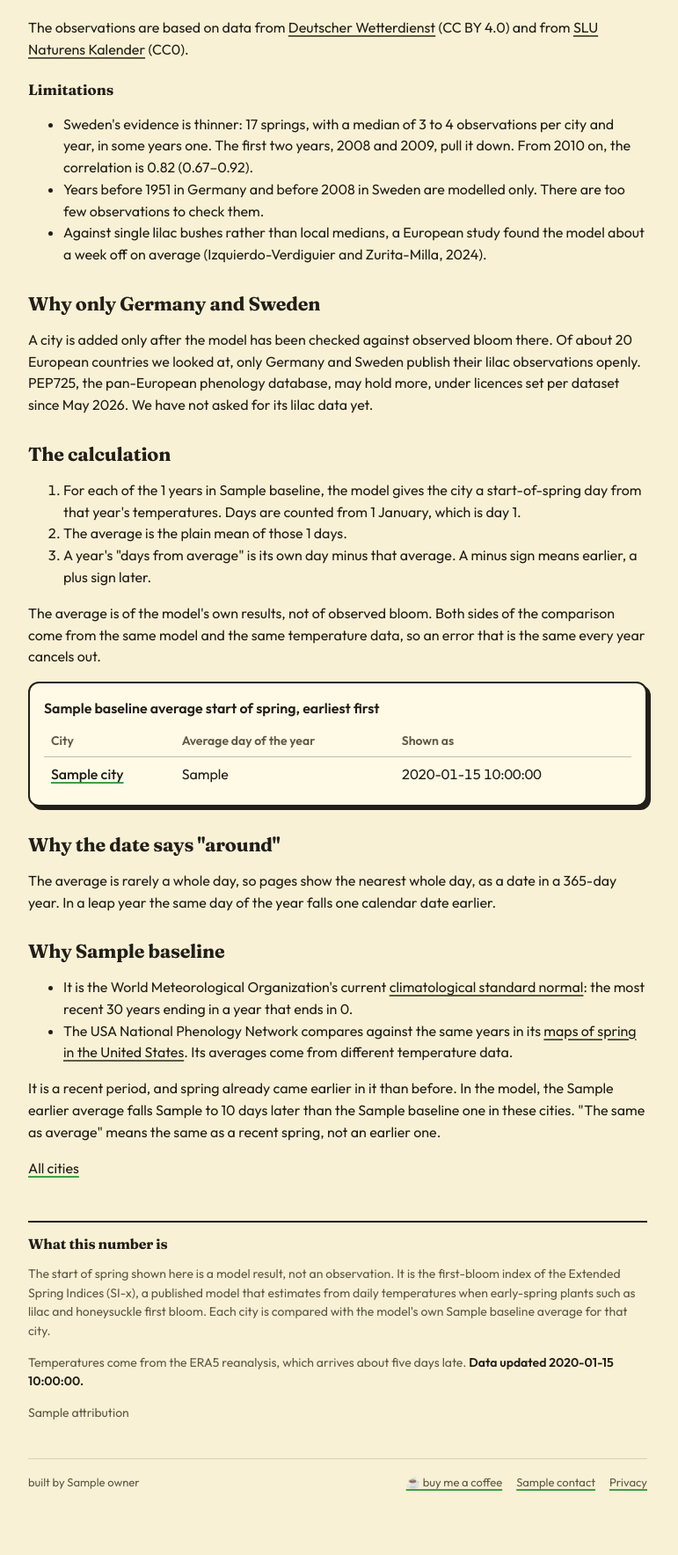
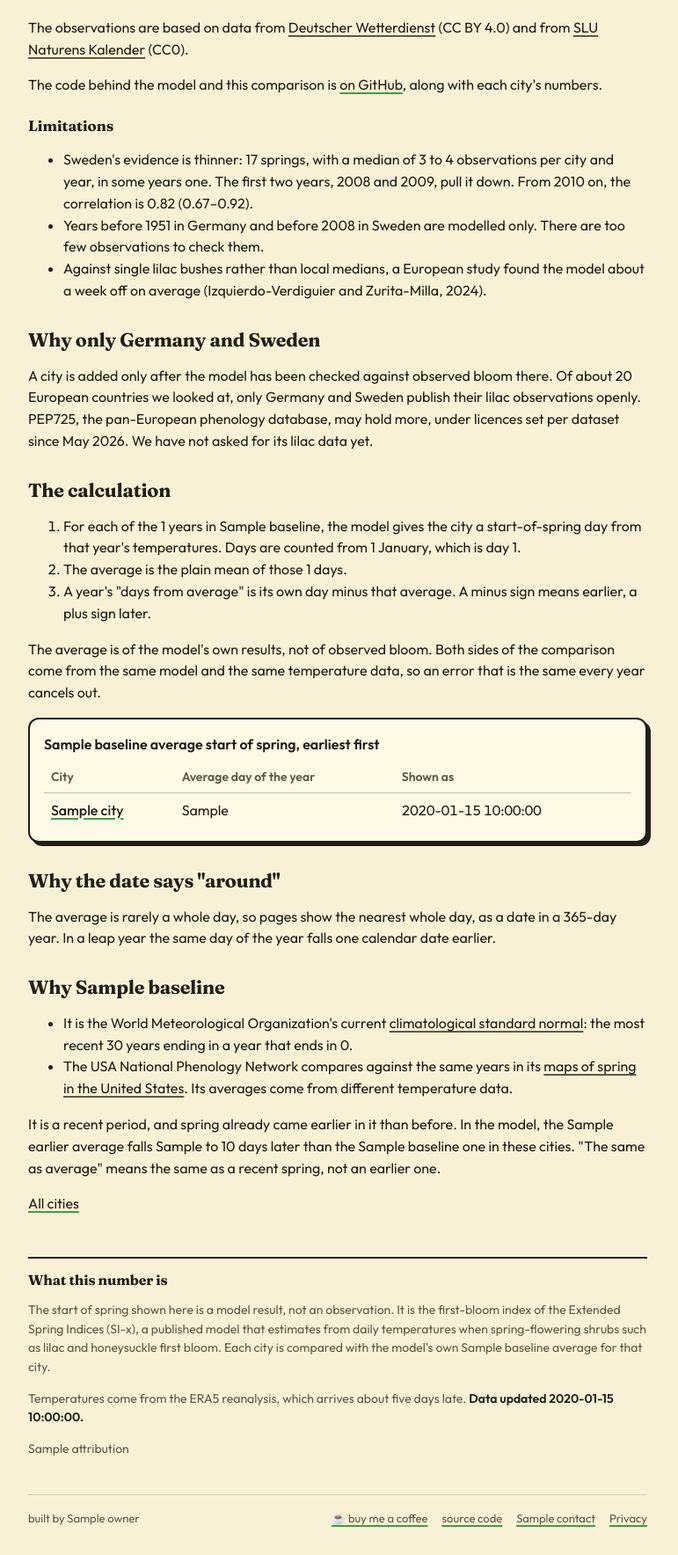
Before and after one commit to Aimekram/call-of-kiuru, a Python web app: template site/templates/method.html in a window 1280 px wide. Shown: the part 1284-3052 px from the top of the page at 88% size, without its empty margins (256-1027 px from the left). Before the commit the page ends 2979 px from the top, so only its background shows below. Run offline with Jinja, Linux system fonts and the light colour scheme; the template is opened without the code that fills it: most values are stand-ins (such as "Sample title", 1, 10 or a date in 2020).

Commit message:
feat: link the source code, fix the shrub wording, split the card footer
- Footer: a "source code" link to the GitHub repo, grouped with the
  other external link, before the internal ones.
- Method page: a line under the validation saying the code and each
  city's numbers are on GitHub.
- "early-spring plants" becomes "spring-flowering shrubs": lilac
  blooms in mid to late spring, 22 April to 28 May on average here.
- Instagram ranking card: the footer's two sentences on separate lines
  instead of one wrapping word.

Co-Authored-By: Claude Opus 5.5 <noreply@anthropic.com>

```diff
--- a/pipeline/build_site.py
+++ b/pipeline/build_site.py
@@ -32,6 +32,7 @@ ADDRESS = "ul. Stanisława Taczaka 24/103, 61-819 Poznań, Poland"  # CEIDG plac
 CONTACT = "hello@callofkiuru.eu"
 PRIVACY_UPDATED = "18 October 2026"
 TIP_URL = "https://suppi.pl/devtortie"
+REPO_URL = "https://github.com/Aimekram/call-of-kiuru"
 # Share cards (og:image), made by share_cards.py into cards/.
 CARD_SIZE = (1200, 630)
 SITE_CARD_ALT = "Call of Kiuru: the modelled start of spring in European cities, every year since 1940."
@@ -233,7 +234,7 @@ def prepare(result):
                                     chart_days, (first, last))
     shared = {
         "site_name": SITE_NAME,
-        "owner": OWNER, "contact": CONTACT, "tip_url": TIP_URL,
+        "owner": OWNER, "contact": CONTACT, "tip_url": TIP_URL, "repo_url": REPO_URL,
         "baseline": f"{first}–{last}",
         "baseline_length": last - first + 1,
         "attribution": result["attribution"],
--- a/site/static/style.css
+++ b/site/static/style.css
@@ -148,7 +148,6 @@ table.rows-link thead tr > :first-child { padding-left: 0.5rem; }
 .about h2 { font-size: 1rem; color: var(--ink); margin-top: 0; }
 .about strong { color: var(--ink); font-weight: 600; }
 
-/* Footer: who runs the site, contact, privacy */
 .site-footer {
   display: flex; flex-wrap: wrap; justify-content: space-between; gap: 0.25rem 1.5rem;
   margin-top: 2.5rem; padding-top: 1rem; border-top: 1px solid var(--line);
--- a/site/templates/base.html
+++ b/site/templates/base.html
@@ -32,7 +32,7 @@
 {% block about %}
 <aside class="about">
 <h2>What this number is</h2>
-<p>The start of spring shown here is a model result, not an observation. It is the first-bloom index of the Extended Spring Indices (SI-x), a published model that estimates from daily temperatures when early-spring plants such as lilac and honeysuckle first bloom. Each city is compared with the model's own {{ baseline }} average for that city.</p>
+<p>The start of spring shown here is a model result, not an observation. It is the first-bloom index of the Extended Spring Indices (SI-x), a published model that estimates from daily temperatures when spring-flowering shrubs such as lilac and honeysuckle first bloom. Each city is compared with the model's own {{ baseline }} average for that city.</p>
 <p>Temperatures come from the ERA5 reanalysis, which arrives about five days late. <strong>Data updated {{ updated }}.</strong></p>
 <p>{{ attribution }}</p>
 </aside>
@@ -40,7 +40,7 @@
 </main>
 <footer class="site-footer">
 <p>built by {{ owner }}</p>
-<p class="links">{% if tip_url %}<a target="_blank" rel="noopener" href="{{ tip_url }}" data-goatcounter-click="tip-link" data-goatcounter-title="Buy me a coffee">☕️ buy me a coffee</a>{% endif %}<a href="mailto:{{ contact }}">{{ contact }}</a><a href="{{ root }}privacy/">Privacy</a></p>
+<p class="links">{% if tip_url %}<a target="_blank" rel="noopener" href="{{ tip_url }}" data-goatcounter-click="tip-link" data-goatcounter-title="Buy me a coffee">☕️ buy me a coffee</a>{% endif %}<a target="_blank" rel="noopener" href="{{ repo_url }}">source code</a><a href="mailto:{{ contact }}">{{ contact }}</a><a href="{{ root }}privacy/">Privacy</a></p>
 </footer>
 <script src="{{ root }}static/sort.js" defer></script>
 {% block scripts %}{% endblock %}
--- a/site/templates/card.html
+++ b/site/templates/card.html
@@ -46,6 +46,7 @@
   .instagram .card-ranking div { grid-template-columns: 1fr 3ch 300px; gap: 24px; padding: 14px 0; }
   .instagram .card-ranking .meter { height: 14px; }
   .instagram .card-sub { font-size: 28px; margin-top: 24px; }
+  .instagram.ranking-card .card-sub span { display: block; }
   .instagram.site-card h1 { font-size: 112px; }
 </style>
 </head>
@@ -74,7 +75,7 @@
 <div><span>{{ city.name }} <small>{{ city.country }}</small></span>{% if city.bloomed %}<span class="number">{{ city.signed_days }}</span><span class="meter"><span{{ {'class': city.meter.side, 'style': 'width: ' ~ city.meter.width}|xmlattr }}></span></span>{% else %}<span class="number">–</span><span></span>{% endif %}</div>
 {% endfor %}
 </div>
-<p class="card-sub">Days from average: − earlier, + later. A model, checked against observed lilac bloom.</p>
+<p class="card-sub"><span>Days from average: − earlier, + later.</span> <span>A model, checked against observed lilac bloom.</span></p>
 </div>
 {% else %}
 <div class="card-body">
--- a/site/templates/method.html
+++ b/site/templates/method.html
@@ -57,6 +57,7 @@
 <p>The ranges come from resampling whole springs. Cities share each year's weather, so the evidence is the number of springs, not of city-years.</p>
 <p>The model's dates run early: by 3.7 days on average in Germany and 0.3 days in Sweden. It averages a lilac and two honeysuckles, and the honeysuckles bloom earlier, while the observations are lilac only. Its lilac part alone is 0.2 days off in Germany. The offset does not change the numbers on this site, because each city is compared with the model's own average for that city.</p>
 <p>The observations are based on data from <a target="_blank" rel="noopener" href="https://opendata.dwd.de/">Deutscher Wetterdienst</a> (CC BY 4.0) and from <a target="_blank" rel="noopener" href="https://researchdata.se/en/catalogue/dataset/2022-86-1">SLU Naturens Kalender</a> (CC0).</p>
+<p>The code behind the model and this comparison is <a target="_blank" rel="noopener" href="{{ repo_url }}">on GitHub</a>, along with each city's numbers.</p>
 <h3>Limitations</h3>
 <ul>
 <li>Sweden's evidence is thinner: 17 springs, with a median of 3 to 4 observations per city and year, in some years one. The first two years, 2008 and 2009, pull it down. From 2010 on, the correlation is 0.82 (0.67–0.92).</li>
```
